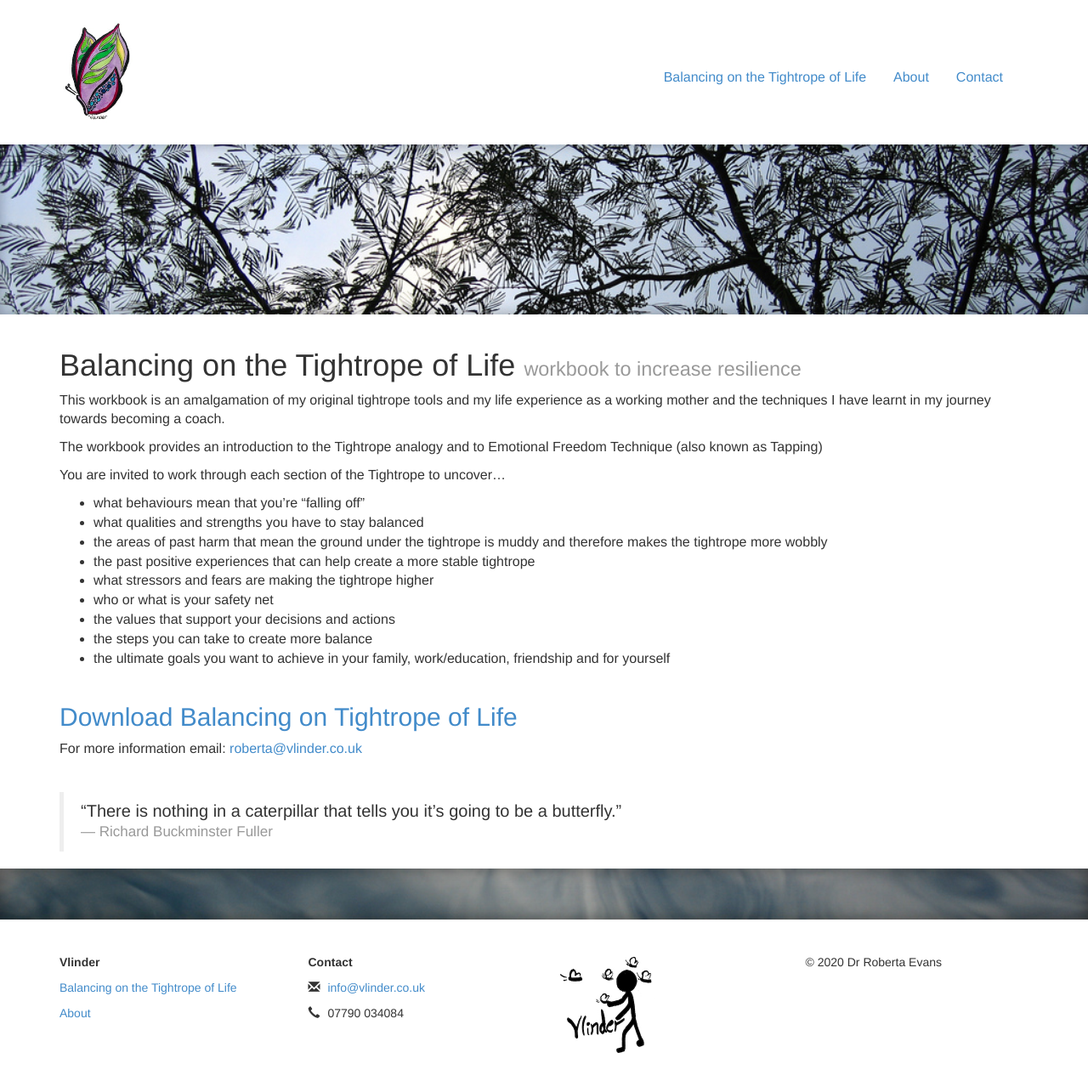
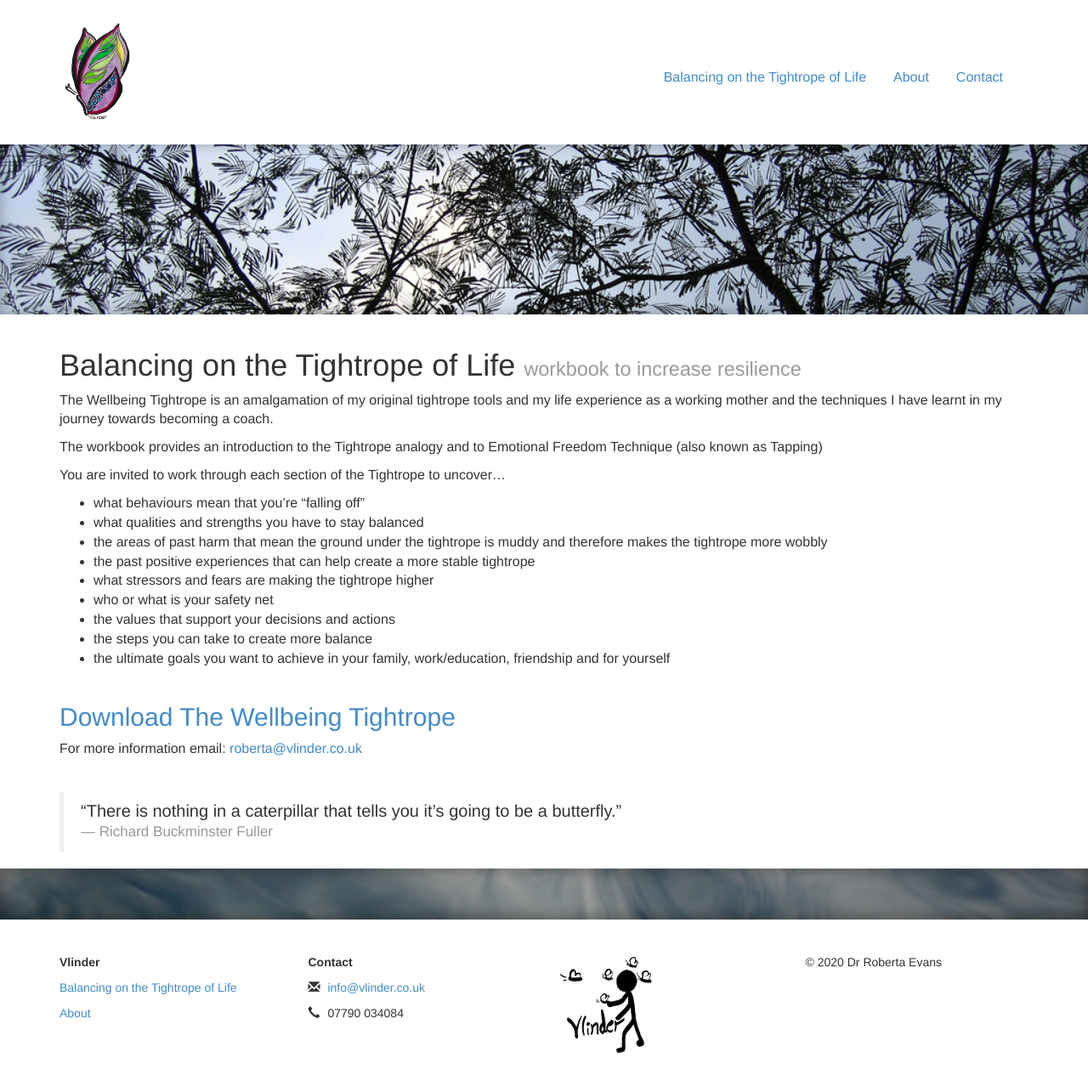
Before and after one commit to vlinderco/vlinderco.github.io, a Jekyll site: the page built from balancing life.md, in a window 1280 px wide. Shown: the whole page at 85% size. Built offline with Jekyll 4.4.1, drawn with Linux system fonts in a browser that asks for light colours; nearby versions of some CDN libraries.

Commit message:
Update balancing life.md

```diff
--- a/balancing life.md
+++ b/balancing life.md
@@ -6,7 +6,7 @@ banner-image: tree-and-sky.jpg
 
 # Balancing on the Tightrope of Life <small>workbook to increase resilience</small>
 
-This workbook is an amalgamation of my original tightrope tools and my life experience as a working mother and the techniques I have learnt in my journey towards becoming a coach.
+The Wellbeing Tightrope is an amalgamation of my original tightrope tools and my life experience as a working mother and the techniques I have learnt in my journey towards becoming a coach.
 
 The workbook provides an introduction to the Tightrope analogy and to Emotional Freedom Technique (also known as Tapping)
 
@@ -21,11 +21,11 @@ You are invited to work through each section of the Tightrope to uncover...
 - the steps you can take to create more balance
 - the ultimate goals you want to achieve in your family, work/education, friendship and for yourself
 
-## [Download Balancing on Tightrope of Life]
+## [Download The Wellbeing Tightrope]
 
 For more information email: [roberta@vlinder.co.uk](mailto:info@vlinder.co.uk)
 
-[download balancing on tightrope of life]: /downloads/balancinglife.pdf
+[download The Wellbeing Tightrope]: /downloads/balancinglife.pdf
 
 > "There is nothing in a caterpillar that tells you it's going to be a butterfly."
 > <small>Richard Buckminster Fuller</small>
```
